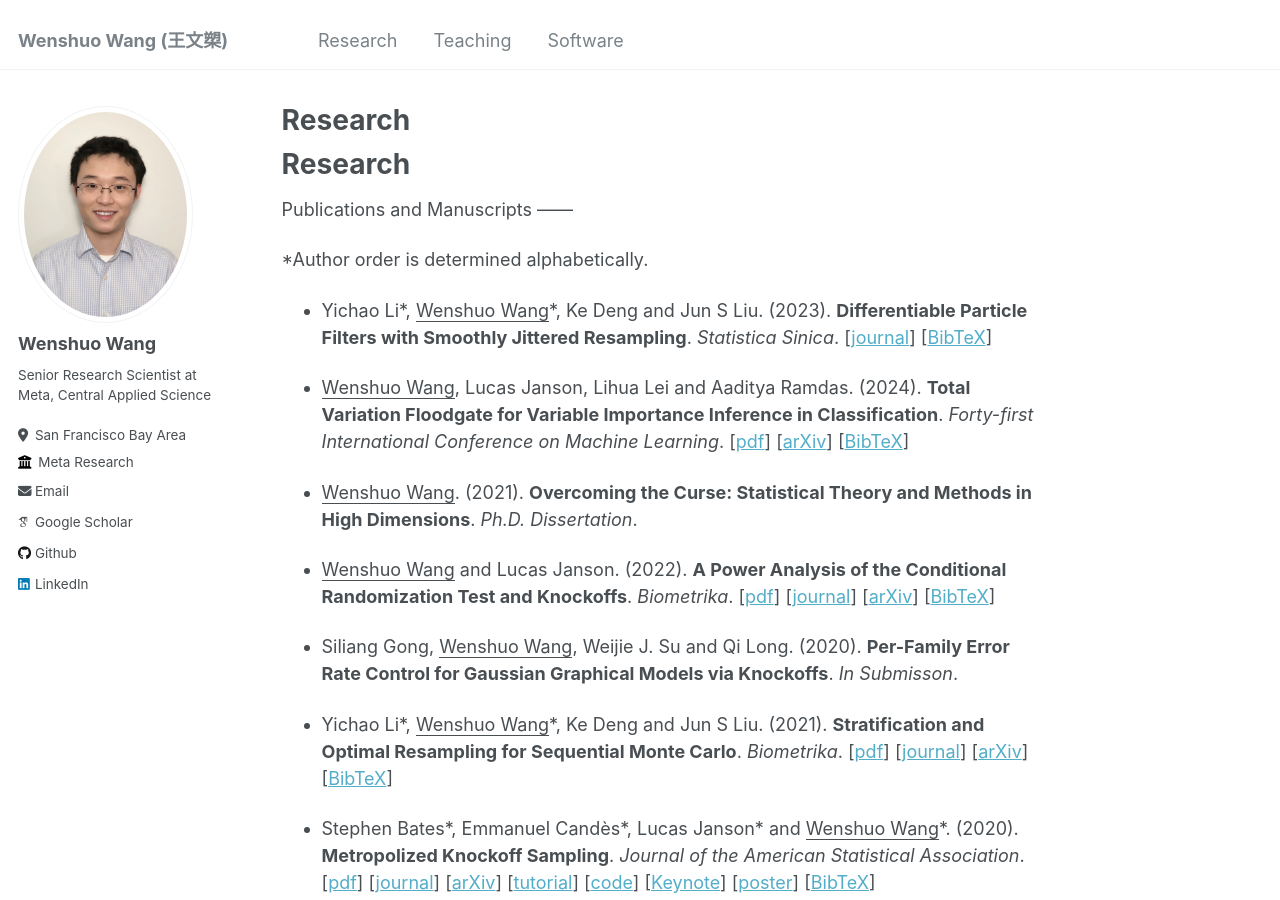
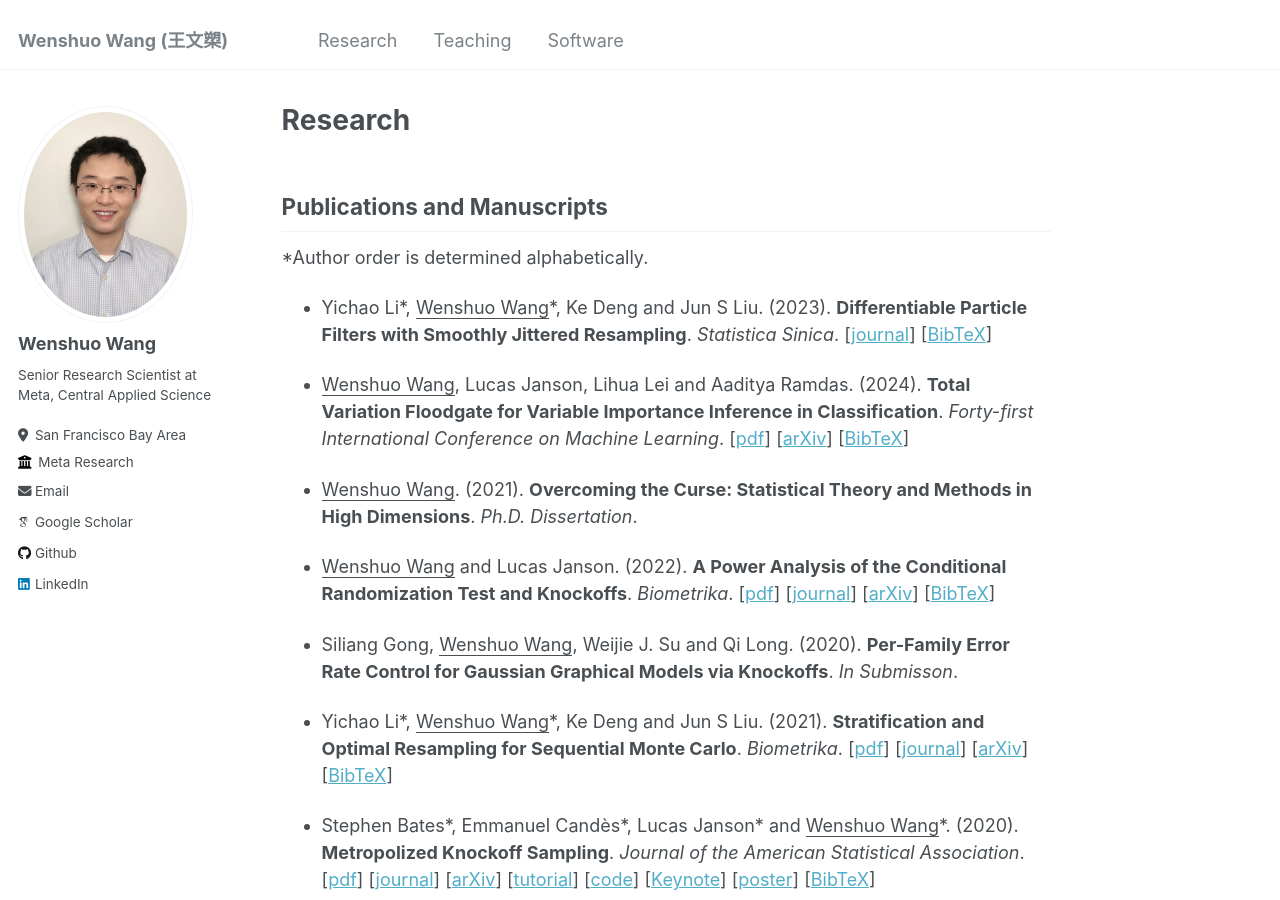
Before and after one commit to wenshuow/wenshuow.github.io, a Jekyll site: the page built from _pages/research.md, in a window 1280 px wide and 900 px high. Built offline with Jekyll 4.4.1, drawn with Linux system fonts in a browser that asks for light colours; some web fonts are replaced.

Commit message:
Update research.md

```diff
--- a/_pages/research.md
+++ b/_pages/research.md
@@ -4,10 +4,7 @@ title: "Research"
 author_profile: true
 ---
 
-Research
-======
-Publications and Manuscripts
-------
+## Publications and Manuscripts
 <p>*Author order is determined alphabetically.</p>
 <p><ul>
   <li class="info"><p>Yichao Li*, <u>Wenshuo Wang</u>*, Ke Deng and Jun S Liu. (2023). <strong>Differentiable Particle Filters with Smoothly Jittered Resampling</strong>. <em>Statistica Sinica</em>. [<a href="https://www3.stat.sinica.edu.tw/ss_newpaper/SS-2022-0256_na.pdf" target="_blank">journal</a>] [<a href="./files/RRJ-LWDL-2023.html" target="_blank">BibTeX</a>]</p></li>
@@ -22,8 +19,7 @@ Publications and Manuscripts
     </ul></li>
 </ul></p>
 
-Talks
-------
+## Talks
 <p><ul>
   <li class="info"><p><em>A Power Analysis of the Conditional Randomization Test and Knockoffs</em>. <a href="https://www.worldsymposium2020.org/" target="_blank">Bernoulli-IMS One World Symposium</a>, August 2020</p></li>
   <li class="info"><p><em>Stratification and Optimal Resampling for Sequential Monte Carlo</em>. <a href="https://ww2.amstat.org/meetings/jsm/2020/" target="_blank">Joint Statistical Meetings (JSM)</a>, August 2020</p></li>
@@ -32,8 +28,7 @@ Talks
   <li class="info"><p><em>Challenges in High-Dimensional Variable Selection</em>. <a href="https://www.broadinstitute.org/scientific-community/science/mia/models-inference-algorithms" target="_blank">Models, Inference & Algorithms (MIA)</a> Seminar at the <a href="https://www.broadinstitute.org/" target="_blank">Broad Institute</a>, December 2018</p></li>
 </ul></p>
 
-Posters
-------
+## Posters
 <p><ul>
   <li class="info"><p><em>Metropolized Knockoff Sampling</em>. <a href="https://symposium.nestat.org/" target="_blank">New England Statistics Symposium (NESS)</a>, May 2019</p></li>
 </ul></p>
```
